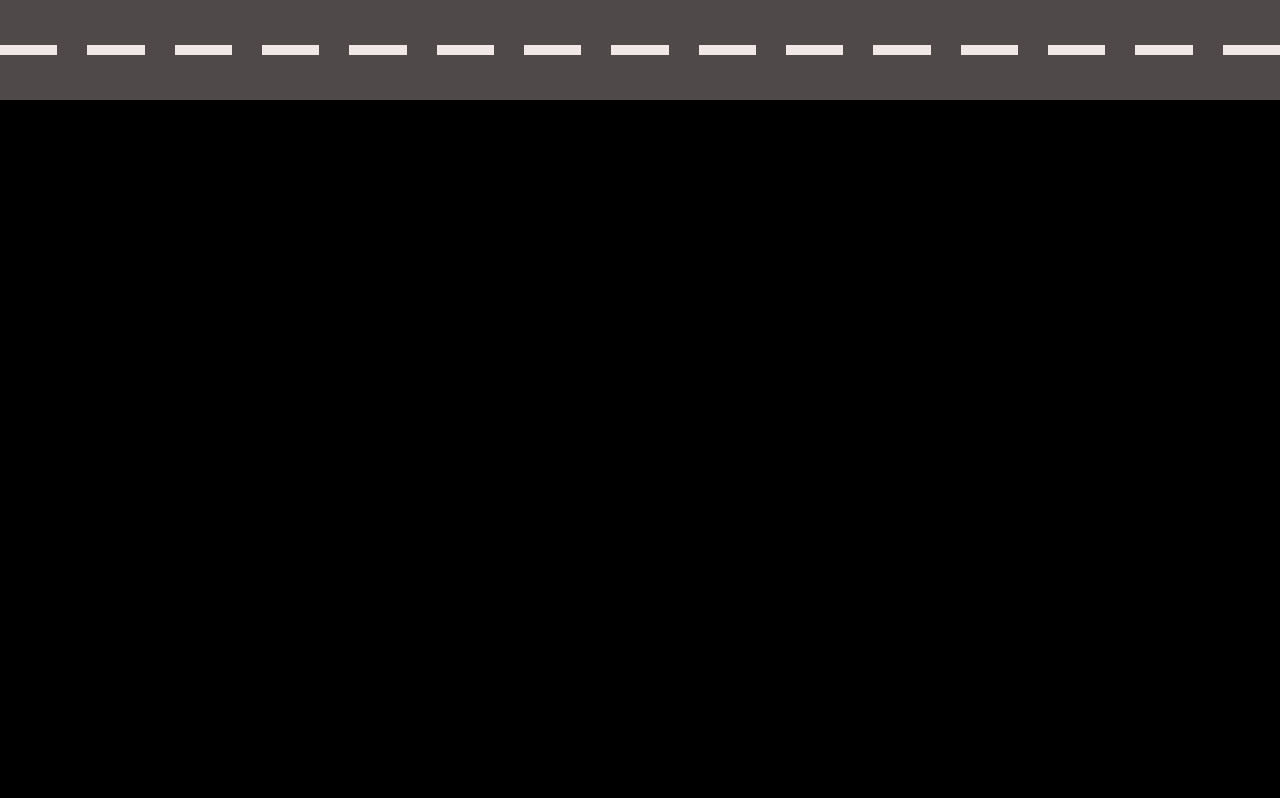
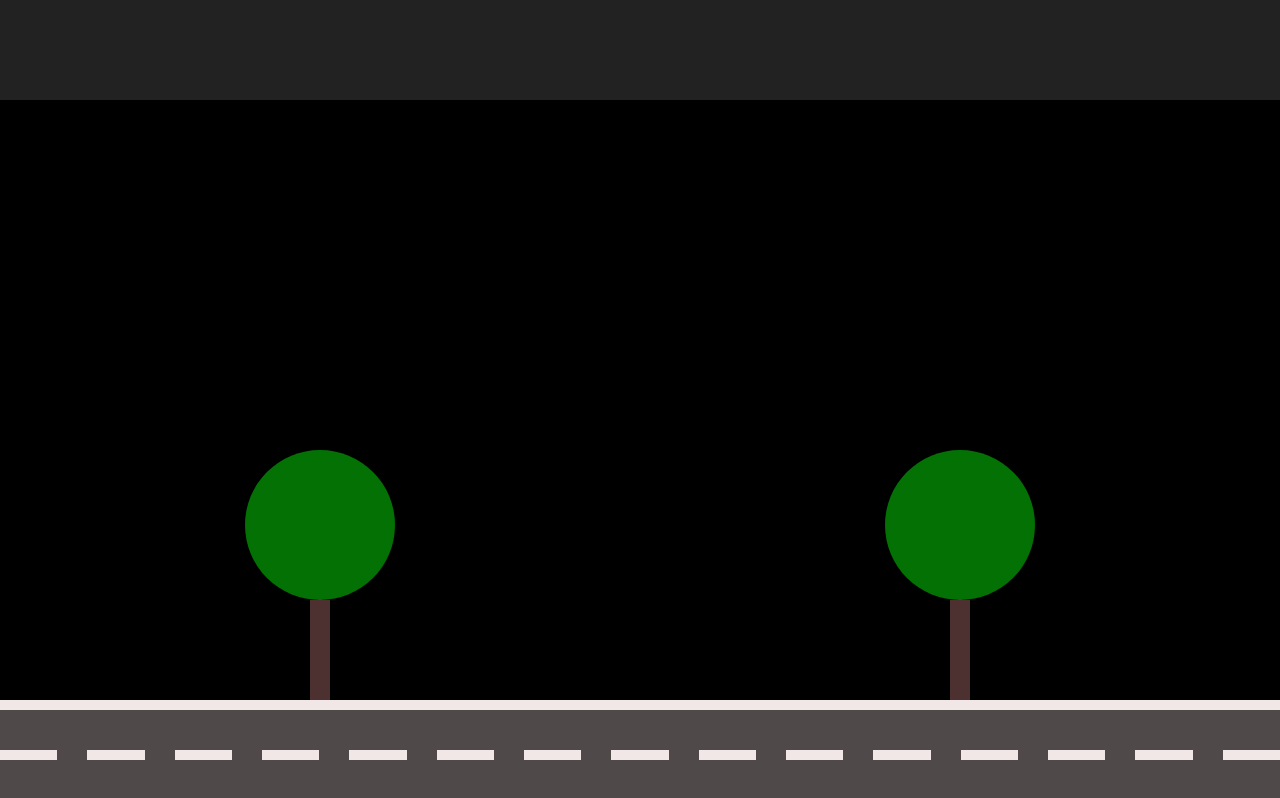
Before and after one commit to Paulo-Borges/elevador, a plain HTML site: page index.html in a window 1280 px wide. Drawn offline with Linux system fonts and the light colour scheme.

Commit message:
feat: Starting as arvores

```diff
--- /dev/null
+++ b/CSS/arvore.css
@@ -0,0 +1,19 @@
+.arvore {
+    display: flex;
+    flex-direction: column;
+    align-items: center;
+}
+.arvore::before {
+    content: "";
+    width: 150px;
+    height: 150px;
+    border-radius: 50%;
+    background-color: var(--color-arvore);
+
+}
+.arvore::after {
+    content: "";
+    width: 20px;
+    height: 100px;
+    background-color: var(--color-tronco);
+}
--- /dev/null
+++ b/CSS/controles.css
@@ -0,0 +1,4 @@
+.controles {
+    height: 100px;
+    background-color: var(--color-controle);
+}
--- a/CSS/geral.css
+++ b/CSS/geral.css
@@ -7,7 +7,19 @@
   --text-principal: ;
   --color-rua: rgb(80, 73, 73);
   --color-faixa: #f1e7e7;
+  --color-controle: #222;
+  --color-arvore: rgb(3, 113, 3);
+  --color-tronco: #4d3131;
 }
 body {
   background: #000;
+  display: flex;
+  flex-direction: column;
+  height: 100vh;
 }
+.calcada {
+  display: flex;
+  justify-content: space-around;
+  align-items: flex-end;
+  flex: 1;
+}
--- a/CSS/rua.css
+++ b/CSS/rua.css
@@ -4,6 +4,7 @@
   height: 100px;
   background-color: var(--color-rua);
   gap: 30px;
+  border-top: 10px solid var(--color-faixa);
 }
 .rua > .faixa {
   flex: 1;
--- a/CSS/styles.css
+++ b/CSS/styles.css
@@ -1,2 +1,4 @@
 @import "./geral.css";
 @import "./rua.css";
+@import "./controles.css";
+@import "./arvore.css";
--- a/index.html
+++ b/index.html
@@ -8,7 +8,10 @@
   </head>
   <body>
     <div class="controles"></div>
-    <div class="calcada"></div>
+    <div class="calcada">
+      <div class="arvore"></div>
+      <div class="arvore"></div>
+    </div>
     <div class="rua" faixas="15">
       <!-- <div class="faixa"></div>
       <div class="faixa"></div>
```
